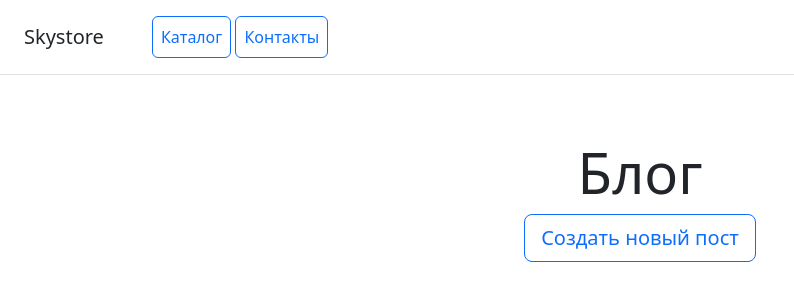
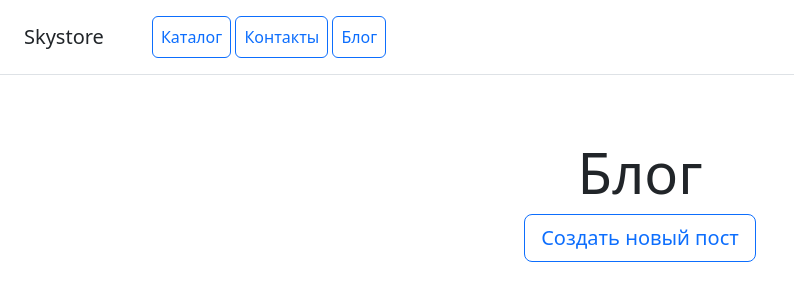
Before and after one commit to Kilavyk/introduction-Django, a Django app: page /blog/ in a window 1280 px wide. Shown: the top 300 px of the page, without its empty margins (0-794 px from the left). Run offline with Django 5.2, Linux system fonts and the light colour scheme; data that the repository does not hold is empty; some libraries are stand-ins or nearby versions.

Commit message:
fix header.html

```diff
--- a/catalog/templates/includes/header.html
+++ b/catalog/templates/includes/header.html
@@ -3,5 +3,6 @@
     <nav class="ms-5">
         <a class="p-2 btn btn-outline-primary" href="{% url 'catalog:home' %}">Каталог</a>
         <a class="p-2 btn btn-outline-primary" href="{% url 'catalog:contacts' %}">Контакты</a>
+        <a class="p-2 btn btn-outline-primary" href="{% url 'blog:post_list' %}">Блог</a>
     </nav>
 </div>
```
